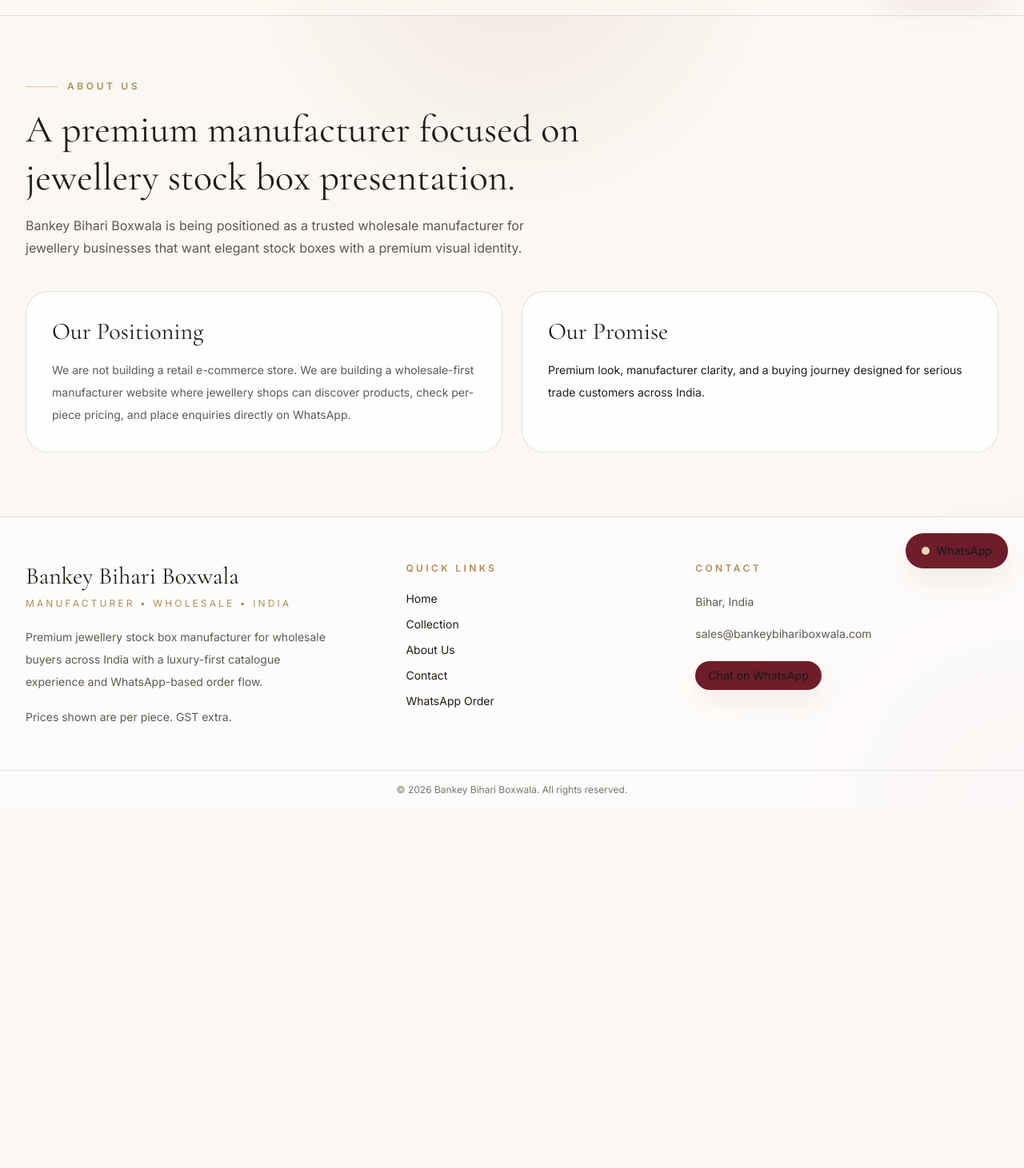
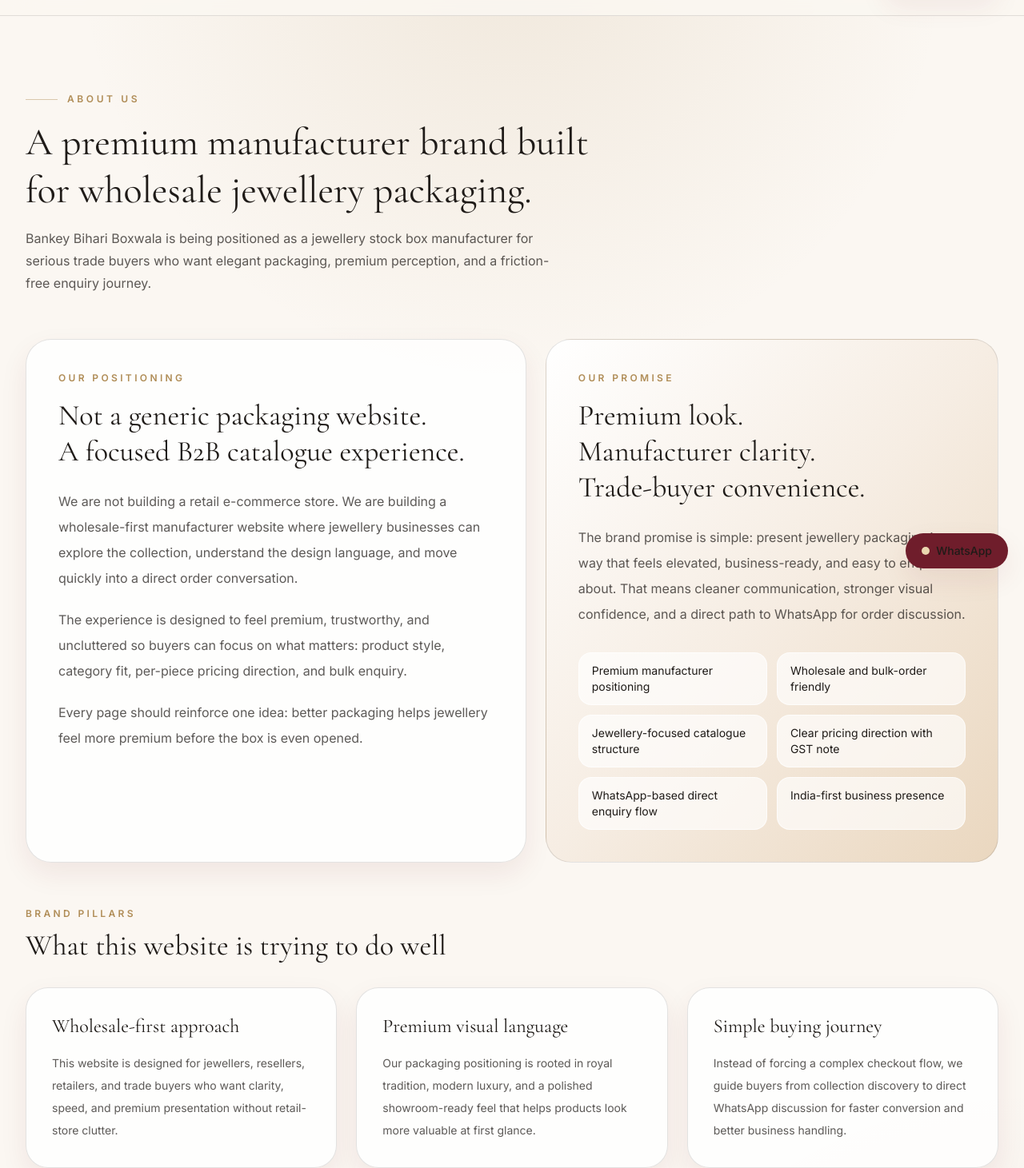
Before and after one commit to sangram-sethi/bankey-bihari-boxwala, a Next.js app: page /about in a window 1280 px wide. Shown: the part 69-1530 px from the top of the page at 80% size. Before the commit the page ends 1081 px from the top, so only its background shows below. Built offline with nearby package versions, Linux system fonts and the light colour scheme.

Commit message:
feat: polish enquiry pages for milestone 5

```diff
--- a/src/app/(marketing)/about/page.tsx
+++ b/src/app/(marketing)/about/page.tsx
@@ -1,39 +1,142 @@
+import type { Metadata } from "next";
 import { Container } from "@/components/common/container";
 import { SectionHeading } from "@/components/common/section-heading";
 
+export const metadata: Metadata = {
+  title: "About Us",
+  description:
+    "Learn about Bankey Bihari Boxwala, a premium wholesale-first jewellery stock box manufacturer focused on elegant presentation and direct business enquiries.",
+};
+
+const brandPillars = [
+  {
+    title: "Wholesale-first approach",
+    description:
+      "This website is designed for jewellers, resellers, retailers, and trade buyers who want clarity, speed, and premium presentation without retail-store clutter.",
+  },
+  {
+    title: "Premium visual language",
+    description:
+      "Our packaging positioning is rooted in royal tradition, modern luxury, and a polished showroom-ready feel that helps products look more valuable at first glance.",
+  },
+  {
+    title: "Simple buying journey",
+    description:
+      "Instead of forcing a complex checkout flow, we guide buyers from collection discovery to direct WhatsApp discussion for faster conversion and better business handling.",
+  },
+];
+
+const trustPoints = [
+  "Premium manufacturer positioning",
+  "Wholesale and bulk-order friendly",
+  "Jewellery-focused catalogue structure",
+  "Clear pricing direction with GST note",
+  "WhatsApp-based direct enquiry flow",
+  "India-first business presence",
+];
+
 export default function AboutPage() {
   return (
-    <main className="py-20">
-      <Container className="space-y-10">
+    <main className="py-20 sm:py-24">
+      <Container className="space-y-14">
         <SectionHeading
           eyebrow="About Us"
-          title="A premium manufacturer focused on jewellery stock box presentation."
-          description="Bankey Bihari Boxwala is being positioned as a trusted wholesale manufacturer for jewellery businesses that want elegant stock boxes with a premium visual identity."
+          title="A premium manufacturer brand built for wholesale jewellery packaging."
+          description="Bankey Bihari Boxwala is being positioned as a jewellery stock box manufacturer for serious trade buyers who want elegant packaging, premium perception, and a friction-free enquiry journey."
         />
 
-        <div className="grid gap-6 lg:grid-cols-2">
-          <div className="rounded-[28px] border border-(--border) bg-white/80 p-8">
-            <h2 className="font-serif text-3xl text-(--foreground)">
+        <section className="grid gap-6 lg:grid-cols-[1.05fr_0.95fr]">
+          <div className="rounded-4xl border border-(--border) bg-white/80 p-8 shadow-(--shadow-card) sm:p-10">
+            <p className="text-xs font-semibold uppercase tracking-[0.28em] text-(--gold)">
               Our Positioning
+            </p>
+
+            <h2 className="mt-4 font-serif text-4xl leading-tight text-(--foreground)">
+              Not a generic packaging website.
+              <br />
+              A focused B2B catalogue experience.
             </h2>
-            <p className="mt-4 text-sm leading-7 text-[rgba(31,27,24,0.72)]">
-              We are not building a retail e-commerce store. We are building a
-              wholesale-first manufacturer website where jewellery shops can
-              discover products, check per-piece pricing, and place enquiries
-              directly on WhatsApp.
-            </p>
+
+            <div className="mt-6 space-y-5 text-sm leading-8 text-[rgba(31,27,24,0.72)] sm:text-base">
+              <p>
+                We are not building a retail e-commerce store. We are building a
+                wholesale-first manufacturer website where jewellery businesses
+                can explore the collection, understand the design language, and
+                move quickly into a direct order conversation.
+              </p>
+
+              <p>
+                The experience is designed to feel premium, trustworthy, and
+                uncluttered so buyers can focus on what matters: product style,
+                category fit, per-piece pricing direction, and bulk enquiry.
+              </p>
+
+              <p>
+                Every page should reinforce one idea: better packaging helps
+                jewellery feel more premium before the box is even opened.
+              </p>
+            </div>
           </div>
 
-          <div className="rounded-[28px] border border-(--border) bg-white/80 p-8">
-            <h2 className="font-serif text-3xl text-(--foreground)">
+          <div className="rounded-4xl border border-(--border) bg-linear-to-br from-white via-[#f6ede3] to-[#ead7bf] p-8 sm:p-10">
+            <p className="text-xs font-semibold uppercase tracking-[0.28em] text-(--gold)">
               Our Promise
+            </p>
+
+            <h2 className="mt-4 font-serif text-4xl leading-tight text-(--foreground)">
+              Premium look.
+              <br />
+              Manufacturer clarity.
+              <br />
+              Trade-buyer convenience.
             </h2>
-            <p className="mt-4 text-sm leading-7 s">
-              Premium look, manufacturer clarity, and a buying journey designed
-              for serious trade customers across India.
+
+            <p className="mt-6 text-sm leading-8 text-[rgba(31,27,24,0.72)] sm:text-base">
+              The brand promise is simple: present jewellery packaging in a way
+              that feels elevated, business-ready, and easy to enquire about.
+              That means cleaner communication, stronger visual confidence, and
+              a direct path to WhatsApp for order discussion.
             </p>
+
+            <div className="mt-8 grid gap-3 sm:grid-cols-2">
+              {trustPoints.map((point) => (
+                <div
+                  key={point}
+                  className="rounded-2xl border border-white/70 bg-white/65 px-4 py-3 text-sm text-(--foreground)"
+                >
+                  {point}
+                </div>
+              ))}
+            </div>
           </div>
-        </div>
+        </section>
+
+        <section className="space-y-8">
+          <div>
+            <p className="text-xs font-semibold uppercase tracking-[0.28em] text-(--gold)">
+              Brand Pillars
+            </p>
+            <h2 className="mt-3 font-serif text-4xl text-(--foreground)">
+              What this website is trying to do well
+            </h2>
+          </div>
+
+          <div className="grid gap-6 lg:grid-cols-3">
+            {brandPillars.map((pillar) => (
+              <article
+                key={pillar.title}
+                className="rounded-[28px] border border-(--border) bg-white/80 p-8 shadow-(--shadow-card)"
+              >
+                <h3 className="font-serif text-2xl text-(--foreground)">
+                  {pillar.title}
+                </h3>
+                <p className="mt-4 text-sm leading-7 text-(--muted)">
+                  {pillar.description}
+                </p>
+              </article>
+            ))}
+          </div>
+        </section>
       </Container>
     </main>
   );
--- a/src/app/(marketing)/contact/page.tsx
+++ b/src/app/(marketing)/contact/page.tsx
@@ -1,26 +1,49 @@
+import type { Metadata } from "next";
 import { Button } from "@/components/common/button";
 import { Container } from "@/components/common/container";
 import { SectionHeading } from "@/components/common/section-heading";
 import { siteConfig } from "@/lib/constants/site";
 import { getWhatsAppHref } from "@/lib/constants/whatsapp";
 
+export const metadata: Metadata = {
+  title: "Contact",
+  description:
+    "Contact Bankey Bihari Boxwala for wholesale jewellery packaging enquiries, product questions, and bulk order discussions.",
+};
+
+const enquiryTopics = [
+  "Bulk quantity discussion",
+  "Category selection help",
+  "Pricing clarification",
+  "Product availability enquiry",
+  "Wholesale business discussion",
+  "Custom order conversation",
+];
+
+const orderSteps = [
+  "Browse the collection and shortlist the products you like.",
+  "Open the product detail page and review the category, price direction, and specifications.",
+  "Start the WhatsApp conversation and share your quantity requirement.",
+  "Continue final discussion directly for business closure.",
+];
+
 export default function ContactPage() {
   return (
-    <main className="py-20">
-      <Container className="space-y-10">
+    <main className="py-20 sm:py-24">
+      <Container className="space-y-14">
         <SectionHeading
           eyebrow="Contact"
           title="Start your wholesale order conversation."
-          description="For bulk quantity enquiries, product questions, and order discussions, contact us directly on WhatsApp."
+          description="For bulk quantity enquiries, product questions, and order discussion, contact us directly through our premium WhatsApp-first enquiry flow."
         />
 
-        <div className="grid gap-6 lg:grid-cols-2">
-          <div className="rounded-[28px] border border-(--border) bg-white/80 p-8">
+        <section className="grid gap-6 lg:grid-cols-[1fr_1fr]">
+          <div className="rounded-4xl border border-(--border) bg-white/80 p-8 shadow-(--shadow-card) sm:p-10">
             <h2 className="font-serif text-3xl text-(--foreground)">
               Business Information
             </h2>
 
-            <div className="mt-6 space-y-4 text-sm leading-7 text-[rgba(31,27,24,0.72)]">
+            <div className="mt-6 space-y-5 text-sm leading-8 text-[rgba(31,27,24,0.72)] sm:text-base">
               <p>
                 <strong className="text-(--foreground)">Brand:</strong>{" "}
                 {siteConfig.name}
@@ -34,24 +57,52 @@
                 {siteConfig.email}
               </p>
               <p>
-                <strong className="text-(--foreground)">Pricing:</strong>{" "}
+                <strong className="text-(--foreground)">Pricing Note:</strong>{" "}
                 {siteConfig.pricingNote}
               </p>
             </div>
+
+            <div className="mt-8 rounded-3xl border border-(--border) bg-[#fcf7f1] p-6">
+              <p className="text-xs font-semibold uppercase tracking-[0.24em] text-(--gold)">
+                Best For
+              </p>
+
+              <div className="mt-4 flex flex-wrap gap-3">
+                {enquiryTopics.map((topic) => (
+                  <span
+                    key={topic}
+                    className="rounded-full border border-(--border) bg-white px-4 py-2 text-sm text-(--foreground)"
+                  >
+                    {topic}
+                  </span>
+                ))}
+              </div>
+            </div>
           </div>
 
-          <div className="rounded-[28px] border border-(--border) bg-white/80 p-8">
+          <div className="rounded-4xl border border-(--border) bg-linear-to-br from-white via-[#f6ede3] to-[#ead7bf] p-8 sm:p-10">
             <h2 className="font-serif text-3xl text-(--foreground)">
               Preferred Order Flow
             </h2>
 
-            <div className="mt-6 space-y-4 text-sm leading-7 text-[rgba(31,27,24,0.72)]">
-              <p>1. Explore products on the website</p>
-              <p>2. Select the design you like</p>
-              <p>3. Contact us on WhatsApp for quantity and order discussion</p>
+            <div className="mt-6 space-y-4">
+              {orderSteps.map((step, index) => (
+                <div
+                  key={step}
+                  className="flex gap-4 rounded-[22px] border border-white/70 bg-white/65 p-4"
+                >
+                  <div className="flex h-9 w-9 shrink-0 items-center justify-center rounded-full bg-(--foreground) text-sm font-semibold text-white">
+                    {index + 1}
+                  </div>
+
+                  <p className="text-sm leading-7 text-[rgba(31,27,24,0.78)]">
+                    {step}
+                  </p>
+                </div>
+              ))}
             </div>
 
-            <div className="mt-8">
+            <div className="mt-8 flex flex-wrap gap-4">
               <Button
                 href={getWhatsAppHref(
                   "Hello, I want to discuss a wholesale order for jewellery stock boxes."
@@ -59,9 +110,13 @@
               >
                 Chat on WhatsApp
               </Button>
+
+              <Button href="/collection" variant="secondary">
+                Browse Collection
+              </Button>
             </div>
           </div>
-        </div>
+        </section>
       </Container>
     </main>
   );
--- a/src/app/(marketing)/whatsapp-order/page.tsx
+++ b/src/app/(marketing)/whatsapp-order/page.tsx
@@ -1,35 +1,123 @@
+import type { Metadata } from "next";
 import { Button } from "@/components/common/button";
 import { Container } from "@/components/common/container";
 import { SectionHeading } from "@/components/common/section-heading";
 import { getWhatsAppHref } from "@/lib/constants/whatsapp";
 
+export const metadata: Metadata = {
+  title: "WhatsApp Order",
+  description:
+    "Place your jewellery packaging enquiry directly on WhatsApp and continue the wholesale order discussion with Bankey Bihari Boxwala.",
+};
+
+const benefits = [
+  {
+    title: "Faster conversation",
+    description:
+      "Skip slow back-and-forth forms and move directly into product and quantity discussion.",
+  },
+  {
+    title: "Business-friendly flow",
+    description:
+      "A direct chat works better for wholesale buyers who need clarity on products, quantity, and pricing.",
+  },
+  {
+    title: "Low-friction conversion",
+    description:
+      "The website acts as a premium catalogue while WhatsApp handles the final enquiry and closing flow.",
+  },
+];
+
+const messageTemplates = [
+  {
+    label: "General wholesale enquiry",
+    message:
+      "Hello, I want to place a wholesale enquiry for jewellery stock boxes.",
+  },
+  {
+    label: "Price and quantity enquiry",
+    message:
+      "Hello, I want pricing and quantity details for jewellery stock boxes. Please share more information.",
+  },
+  {
+    label: "Custom discussion",
+    message:
+      "Hello, I want to discuss a customised bulk requirement for jewellery packaging.",
+  },
+];
+
 export default function WhatsAppOrderPage() {
   return (
-    <main className="py-20">
-      <Container className="space-y-10">
+    <main className="py-20 sm:py-24">
+      <Container className="space-y-14">
         <SectionHeading
           eyebrow="WhatsApp Order"
           title="Place your product enquiry directly on WhatsApp."
-          description="This website is designed as a premium catalogue and enquiry platform. Final order discussion happens directly on WhatsApp."
+          description="This website is intentionally designed as a premium catalogue and enquiry platform. Final wholesale discussion happens directly on WhatsApp for speed, clarity, and better conversion."
         />
 
-        <div className="rounded-4xl border border-(--border) bg-white/80 p-8">
-          <div className="space-y-4 text-sm leading-8 text-[rgba(31,27,24,0.72)]">
-            <p>Browse the product collection.</p>
-            <p>Open the product you are interested in.</p>
-            <p>Use the WhatsApp button to send your enquiry instantly.</p>
+        <section className="grid gap-6 lg:grid-cols-[1fr_1fr]">
+          <div className="rounded-4xlrder border-(--border) bg-white/80 p-8 shadow-(--shadow-card) sm:p-10">
+            <h2 className="font-serif text-3xl text-(--foreground)">
+              Why this flow works
+            </h2>
+
+            <div className="mt-6 space-y-4">
+              {benefits.map((benefit) => (
+                <article
+                  key={benefit.title}
+                  className="rounded-3xlrder border-(--border) bg-[#fcf7f1] p-5"
+                >
+                  <h3 className="font-serif text-2xl text-(--foreground)">
+                    {benefit.title}
+                  </h3>
+                  <p className="mt-3 text-sm leading-7 text-(--muted)">
+                    {benefit.description}
+                  </p>
+                </article>
+              ))}
+            </div>
           </div>
 
-          <div className="mt-8">
-            <Button
-              href={getWhatsAppHref(
-                "Hello, I want to place a wholesale enquiry for jewellery stock boxes."
-              )}
-            >
-              Continue to WhatsApp
-            </Button>
+          <div className="rounded-4xl border border-(--border) bg-linear-to-br from-white via-[#f6ede3] to-[#ead7bf] p-8 sm:p-10">
+            <h2 className="font-serif text-3xl text-(--foreground)">
+              Start the conversation
+            </h2>
+
+            <p className="mt-4 text-sm leading-8 text-[rgba(31,27,24,0.74)] sm:text-base">
+              Choose the most relevant enquiry type below and continue directly
+              on WhatsApp.
+            </p>
+
+            <div className="mt-8 space-y-4">
+              {messageTemplates.map((item) => (
+                <div
+                  key={item.label}
+                  className="rounded-3xl border border-white/70 bg-white/65 p-5"
+                >
+                  <p className="text-lg font-medium text-(--foreground)">
+                    {item.label}
+                  </p>
+                  <p className="mt-2 text-sm leading-7 text-(--muted)">
+                    {item.message}
+                  </p>
+
+                  <div className="mt-4">
+                    <Button href={getWhatsAppHref(item.message)} size="sm">
+                      Continue on WhatsApp
+                    </Button>
+                  </div>
+                </div>
+              ))}
+            </div>
+
+            <div className="mt-8">
+              <Button href="/collection" variant="secondary">
+                Back to Collection
+              </Button>
+            </div>
           </div>
-        </div>
+        </section>
       </Container>
     </main>
   );
```
